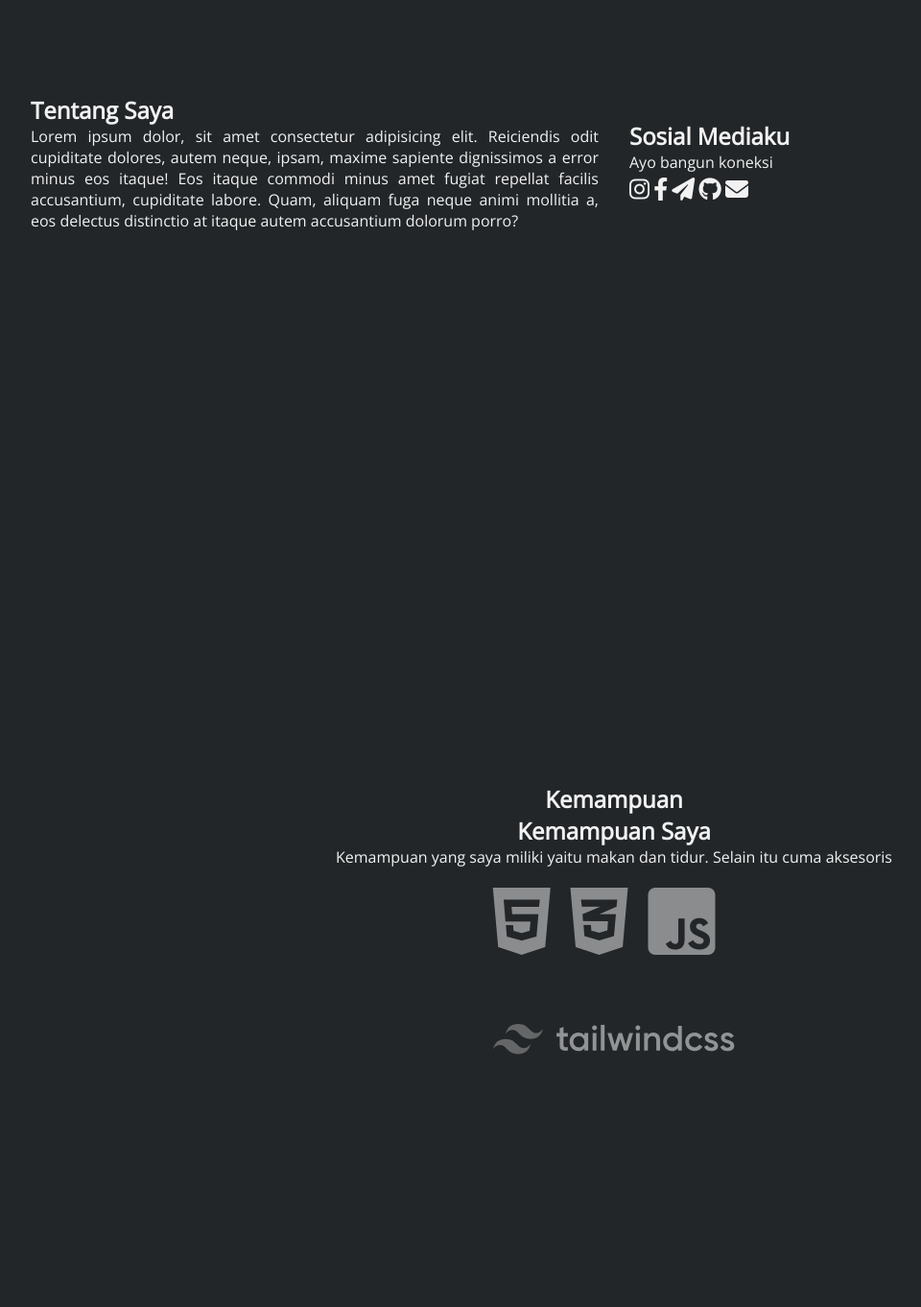
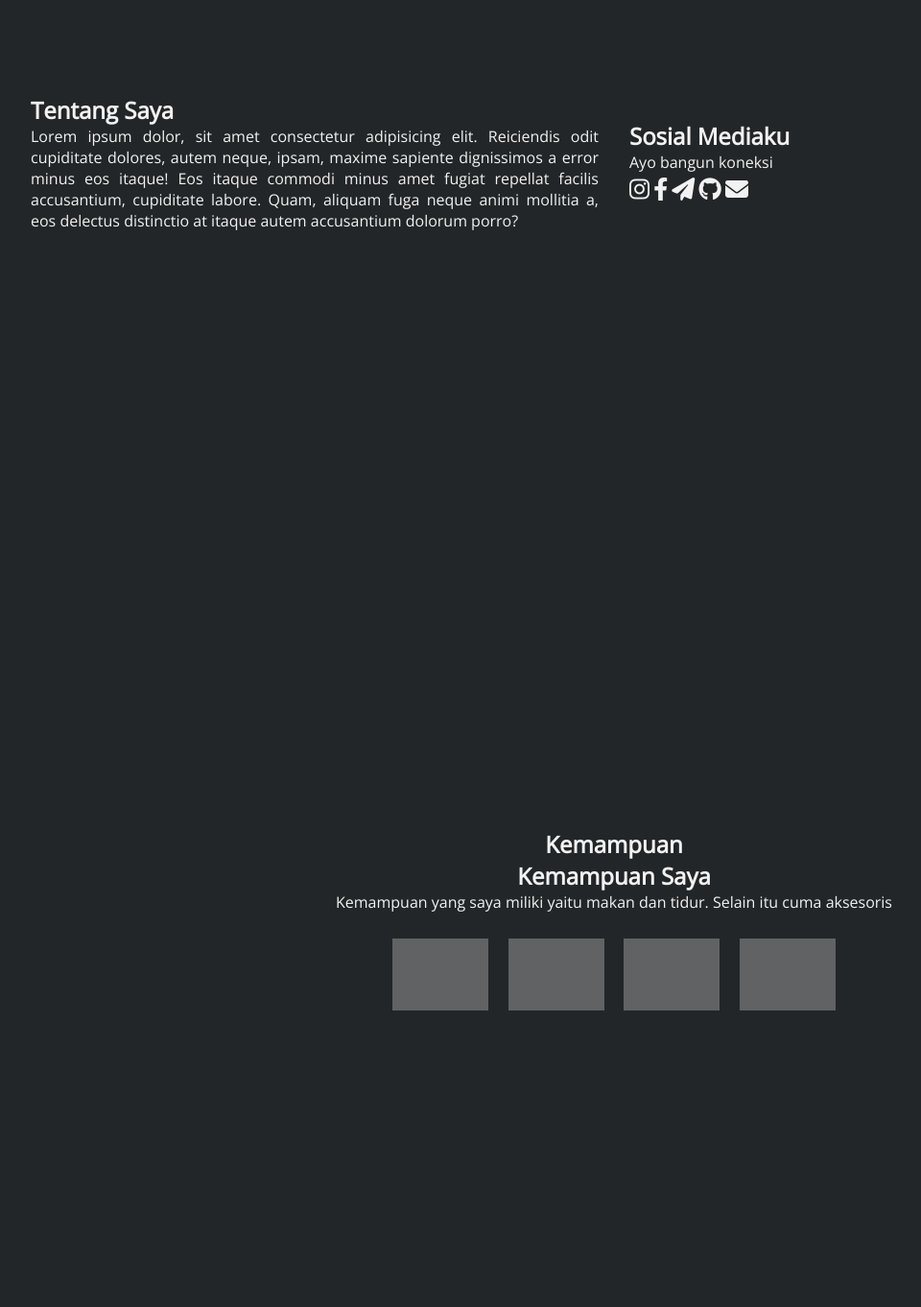
Before and after one commit to nangzzz/nangzzz.github.io, a PHP site: page / in a window 1280 px wide. Shown: the part 1031-2393 px from the top of the page at 96% size, without its empty margins (0-960 px from the left). Run offline with PHP 8.4, Linux system fonts and the light colour scheme; some libraries are stand-ins or nearby versions; grey boxes are pictures that could not be loaded.

Commit message:
perubahan base

```diff
--- a/assets/css/style.css
+++ b/assets/css/style.css
@@ -141,6 +141,7 @@ body{
 
   .skill .skill-container{
     font-size: 5rem;
+    margin-top: 1rem;
   }
 
     .skill-container .icon-skill{
@@ -150,27 +151,13 @@ body{
       filter: grayscale(100%);
     }
 
-    .skill-container .icon-skill:hover:nth-child(1){
-      color: #E34C26;
+    .skill-container .icon-skill:hover{
       opacity: 1;
       filter: none;
     }
 
-    .skill-container .icon-skill:hover:nth-child(2){
-      color: #264DE4;
-      opacity: 1;
-      filter: none;
-    }
-
-    .skill-container .icon-skill:hover:nth-child(3){
-      color: #F0DB4F;
-      opacity: 1;
-      filter: none;
-    }
-
-    .skill-container .icon-skill:hover:nth-child(4){
-      opacity: 1;
-      filter: none;
+    .skill-container .icon-skill img{
+      width: 100px;
     }
 
 .project{
--- a/index.html
+++ b/index.html
@@ -61,10 +61,10 @@
         <h2>Kemampuan Saya</h2>
         <p>Kemampuan yang saya miliki yaitu makan dan tidur. Selain itu cuma aksesoris</p>
         <div class="skill-container">
-            <a href="https://developer.mozilla.org/en-US/docs/Web/HTML" class="icon-skill"><i class="fa-brands fa-html5"></i></a>
-            <a href="https://developer.mozilla.org/en-US/docs/Web/CSS" class="icon-skill"><i class="fa-brands fa-css3-alt"></i></a>
-            <a href="https://developer.mozilla.org/en-US/docs/Web/JavaScript" class="icon-skill"><i class="fa-brands fa-js-square"></i></a>
-            <a href="#" class="icon-skill"><img src="/assets/img/tailwindcss.svg" alt=""></a>
+            <a href="https://developer.mozilla.org/en-US/docs/Web/HTML" class="icon-skill"><img src="https://www.w3.org/html/logo/downloads/HTML5_Badge.svg" alt=""></a>
+            <a href="https://developer.mozilla.org/en-US/docs/Web/CSS" class="icon-skill"><img src="https://upload.wikimedia.org/wikipedia/commons/6/62/CSS3_logo.svg" alt=""></a>
+            <a href="https://developer.mozilla.org/en-US/docs/Web/JavaScript" class="icon-skill"><img src="https://upload.wikimedia.org/wikipedia/commons/9/99/Unofficial_JavaScript_logo_2.svg" alt=""></a>
+            <a href="https://tailwindcss.com/" class="icon-skill"><img src="https://upload.wikimedia.org/wikipedia/commons/d/d5/Tailwind_CSS_Logo.svg" alt=""></a>
         </div>
     </section>
 
```
